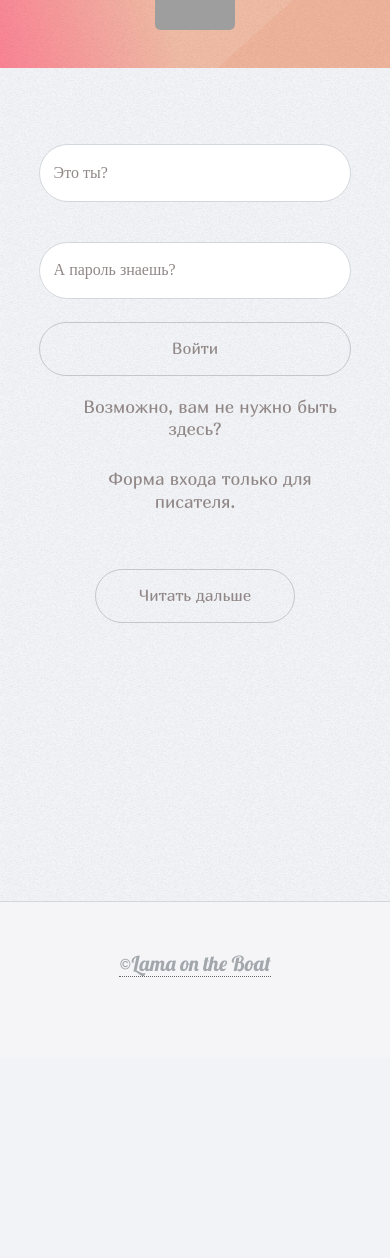
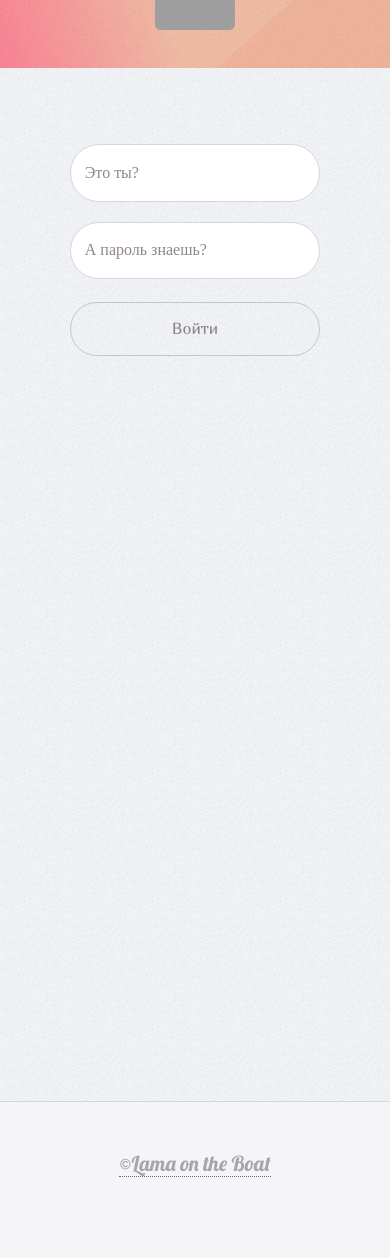
Before and after one commit to Egregors/another-stories, a Flask app: page /login in a window 390 px wide. Before the commit the page ends 977 px from the top, so only its background shows below. Run offline with Flask 2, Linux system fonts and the light colour scheme; some libraries are stand-ins or nearby versions; grey boxes are pictures that could not be loaded.

Commit message:
fix login form
 + fix css

```diff
--- a/app/static/css/style.css
+++ b/app/static/css/style.css
@@ -396,12 +396,18 @@
 		}
 
 		.login-form {
-			min-height: 700px;
+			min-height: 900px;
 			padding-top: 10%;
+			padding-left: 15%;
+			padding-right: 28%;
 		}
 
 		.login-form a {
 			color: #52575c;
+		}
+
+		.login-inp {
+			width: 250px;
 		}
 
 		.login-error {
@@ -616,7 +622,7 @@
 		line-height: 1.3em;
 		text-indent: 30px;
 		color: #918787;
-		min-height: 700px;
+		min-height: 800px;
 		padding-top: 2em;
 		padding-bottom: 2em;
 
@@ -732,7 +738,7 @@
 
 		}
 
-		#storyName a{
+		#storyName a {
 			font-family: FloydianCyr;
 			src: url(font/FLOYDC.TTF);
 			font-size: 1.4em;
@@ -764,6 +770,7 @@
 	.login-write {
 		margin-left: -40px;
 		margin-top: 15px;
+		text-indent: 0px
 	}
 
 		.login-write a {
@@ -860,24 +867,34 @@
 /* @media                                                                        */
 /*********************************************************************************/
 
-/*@media screen and (max-width:1024px) {
-
-	.login-write {
-		text-align: left;
-	}
+@media screen and (828px) {
 
 	#login-icon {
-		margin: -115px 0 0 15px;
+		margin: -105px 0 0 -30px;
 	}
-
-
-}*/
-
-
-@media screen and (max-width:560px) {
 
 	#logoSt a {
 		font-size: 2em;
 	}
 
+
 }
+
+@media screen and (max-width:820px) {
+
+	#login-icon {
+		margin: -105px 0 0 -30px;
+	}
+
+	#logoSt a {
+		font-size: 2em;
+	}
+
+	.login-form {
+			padding-top: 10%;
+			padding-left: 10%;
+			padding-right: 10%;
+		}
+
+
+}
--- a/app/templates/layout.html
+++ b/app/templates/layout.html
@@ -31,7 +31,7 @@
 						<a href="{{ url_for('index') }}">ДРУГИЕ СКАЗКИ</a>
 					</div>
 					{% block tree %}
-					<div align="right" class="1u login-write"><a href="{{ url_for('login') }}" style="text-indent: 0px" id="login-icon"><span class="glyphicon glyphicon-tree-deciduous"></span></a></div>
+					<div align="right" class="1u login-write"><a href="{{ url_for('login') }}" id="login-icon"><span class="glyphicon glyphicon-tree-deciduous"></span></a></div>
 					{% endblock %}
 				</div>
 			</nav>
--- a/app/templates/login.html
+++ b/app/templates/login.html
@@ -5,7 +5,7 @@
 {% block content %}
 	<form action="" method="POST" name="login" class="login-form">
 	<div class="row half">
-		<div class="6u">
+		<div class="12u login-inp">
      	  {{ form.hidden_tag() }}
 	      {{ form.username(class='text', placeholder=form.username.label.text) }}
 	      {% if form.username.errors %}
@@ -14,11 +14,9 @@
 	          </p>
 	      {% endif %}
 	  	</div>
-	  	<div class="6u">
-	  	</div>
 	  </div>
 	  <div class="row half">
-	  	<div class="6u">
+	  	<div class="12u login-inp">
 	      {{ form.password(class='text', placeholder=form.password.label.text) }}
 	      {% if form.password.errors %}
 	          <p class="login-error">{% for error in form.password.errors %} {{ error }}
@@ -29,12 +27,7 @@
 	    <!-- <a href="#"><span class="glyphicon button" style="font-family: Marmelad">Войти</span></a> -->
 	    <input type="submit" class="button button-str" value="Войти"/>
 		</div>
-		<div class="6u" class="read-question" align="center">
-		    <p>Возможно, вам не нужно быть здесь?</p>
-		    <p>Форма входа только для писателя.</p>
-		    <br>
-		   	<input type="button" class="button button-str" value="Читать дальше" id="readMore"/>
-		 </div>
+
     </div>
 	</form>
 {% endblock %}
--- a/app/templates/stories.html
+++ b/app/templates/stories.html
@@ -38,7 +38,7 @@
 					</div>
 						{% if form %}
 						<a href="{{ url_for('edit_story', story_id = story.story_id) }}" id="editStory"><span class="glyphicon glyphicon-pencil str-icon"></span></a>
-						<a href="#" id="removeStory"><span id="{{ story.story_id }}" class="glyphicon glyphicon-trash str-icon remove-story"></span></a>
+						<button id="removeStory" class="like-story"><span id="{{ story.story_id }}" class="glyphicon glyphicon-trash str-icon remove-story"></span></button>
 						{% endif %}
 				</article>
 			</div>
```
